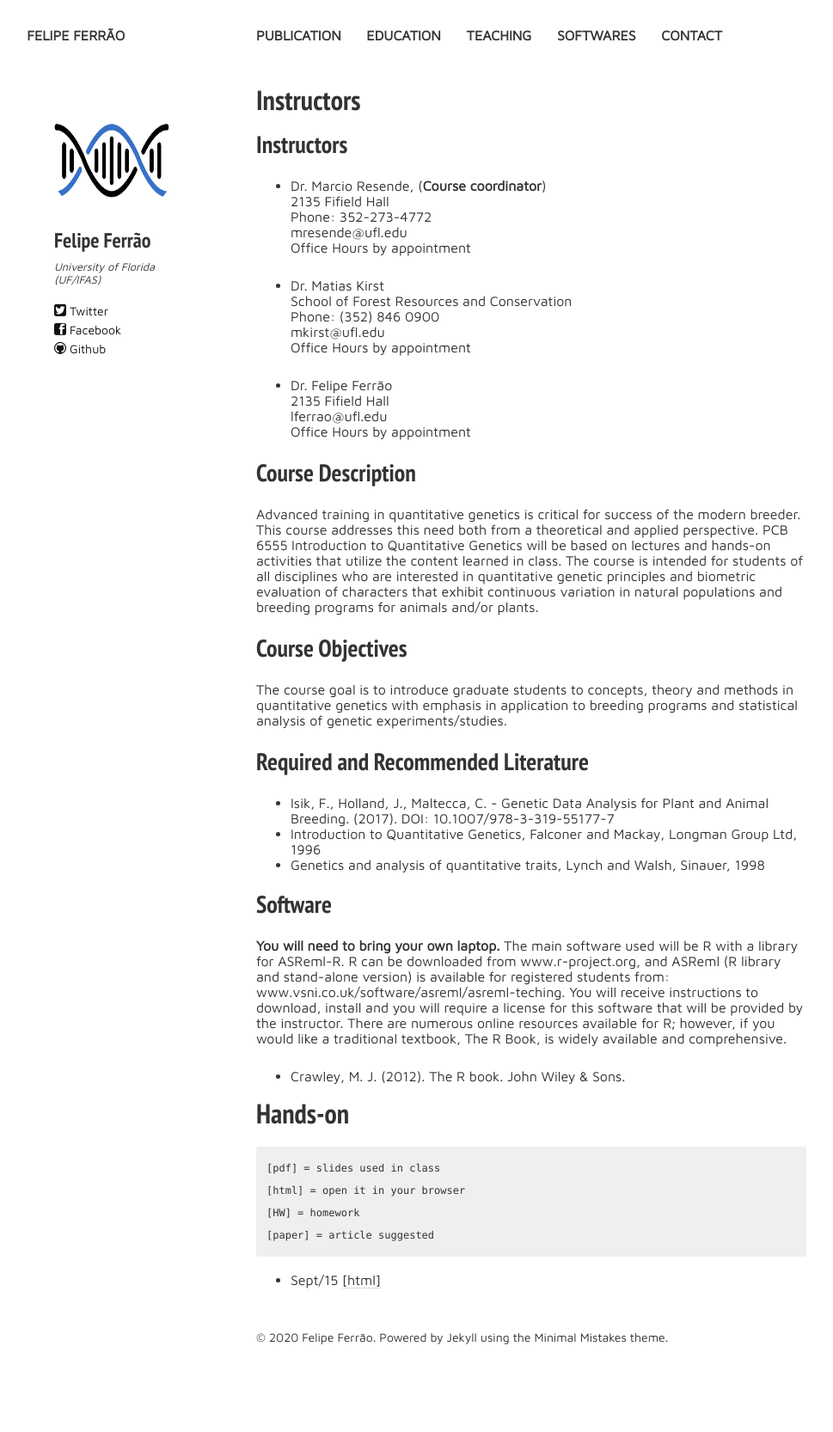
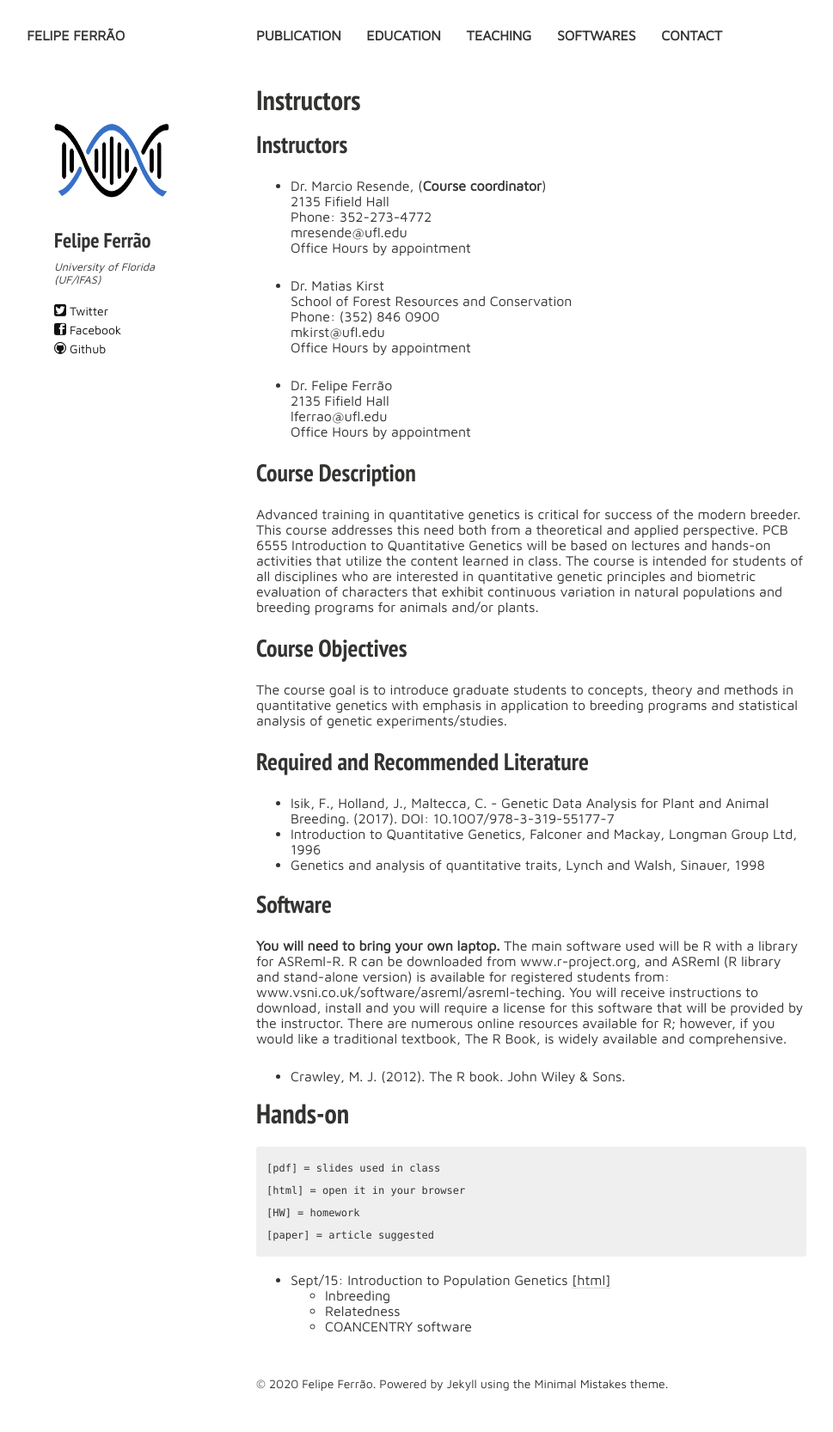
Before and after one commit to lfelipe-ferrao/lfelipe-ferrao.github.io, a Jekyll site: the page built from class/quantGenetic/index.md, in a window 1280 px wide. Shown: the whole page at 86% size, without its empty margins (22-991 px from the left). Built offline with Jekyll 4.4.1, drawn with Linux system fonts in a browser that asks for light colours; nearby versions of some CDN libraries; our own code applies the rules of GitHub Pages for plain Markdown files; before the commit the page ends 1612 px from its top, so only the background shows below that.

Commit message:
Update index.md

````diff
--- a/class/quantGenetic/index.md
+++ b/class/quantGenetic/index.md
@@ -54,4 +54,7 @@ traditional textbook, The R Book, is widely available and comprehensive.
 [paper] = article suggested
 ```
 
-- Sept/15 [[html]](https://minhaskamal.github.io/DownGit/#/home?url=https://github.com/lfelipe-ferrao/lfelipe-ferrao.github.io/blob/master/class/quantGenetic/week1.html)
+- Sept/15: Introduction to Population Genetics [[html]](https://minhaskamal.github.io/DownGit/#/home?url=https://github.com/lfelipe-ferrao/lfelipe-ferrao.github.io/blob/master/class/quantGenetic/week1.html)
+  + Inbreeding
+  + Relatedness
+  + COANCENTRY software
````
